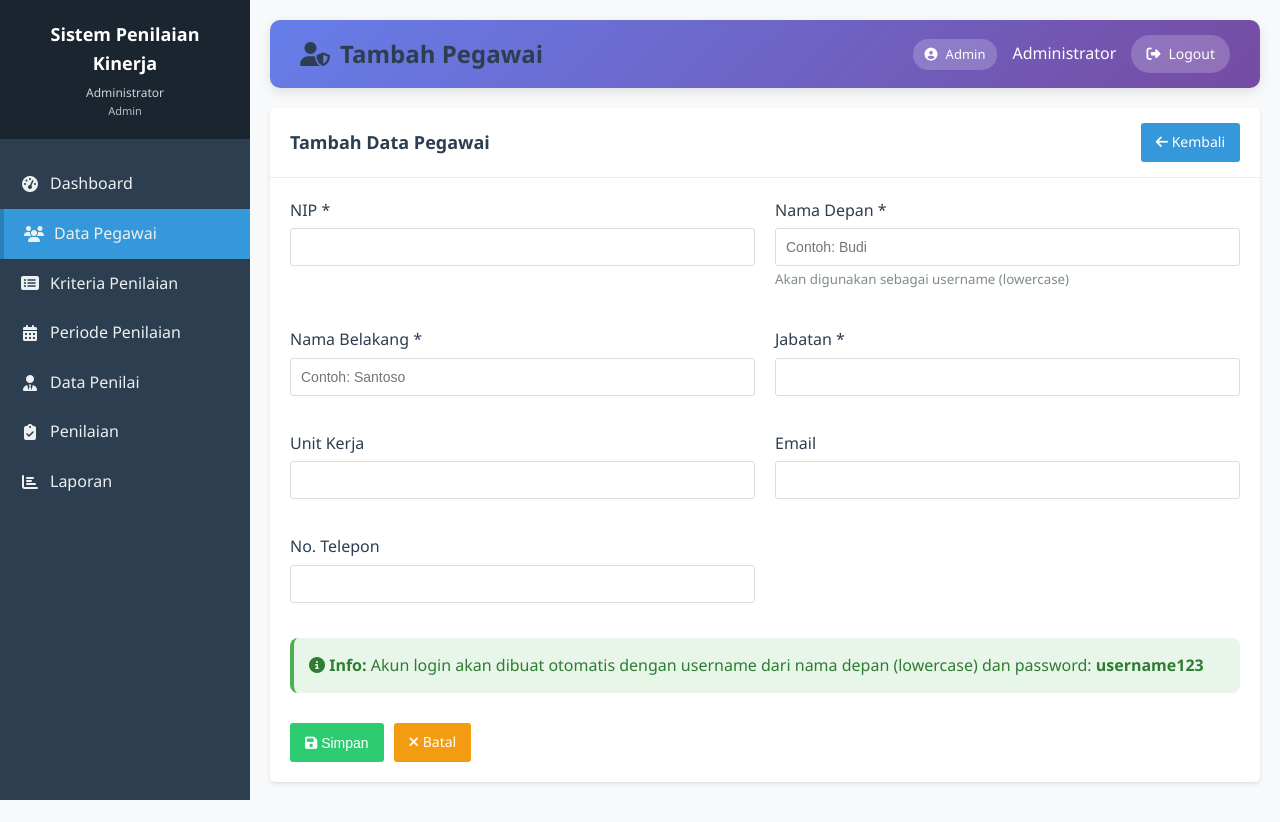
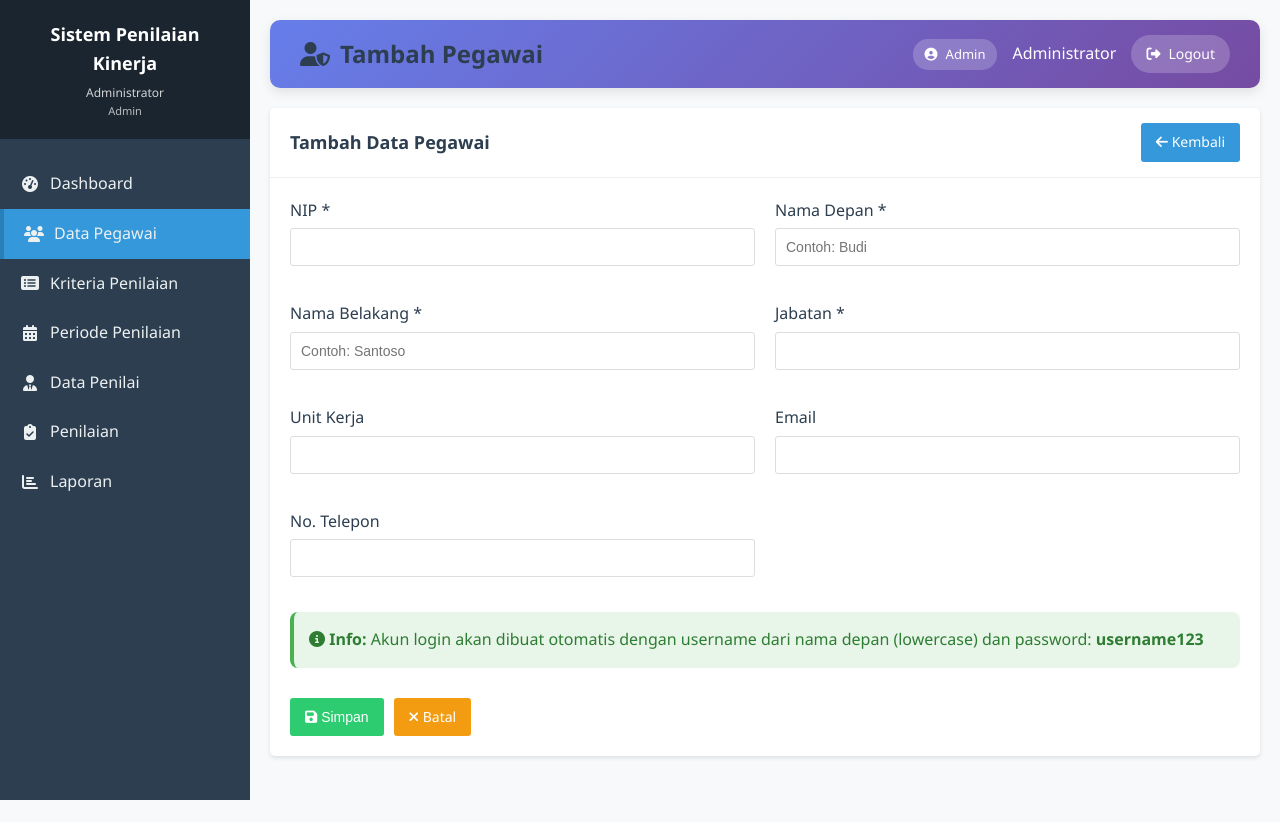
Before and after one commit to fakhriiii7/Sistem-Penilaian-Kinerja, a PHP site: page /admin/pegawai.php?action=tambah in a window 1280 px wide. Shown: the top 822 px of the page. Run offline with PHP 8.4, Linux system fonts and the light colour scheme; a user stored in the database is signed in; data comes from the database, SQL or seed files in the repository.

Commit message:
edit pegawai

```diff
--- a/admin/pegawai.php
+++ b/admin/pegawai.php
@@ -303,7 +303,6 @@ require_once '../includes/header.php';
                         <input type="text" id="nama_depan" name="nama_depan" class="form-control"
                             value="<?php echo $pegawai_data['nama_depan'] ?? ''; ?>" required
                             placeholder="Contoh: Budi">
-                        <small style="color: #7f8c8d;">Akan digunakan sebagai username (lowercase)</small>
                     </div>
 
                     <div class="form-group">
```
